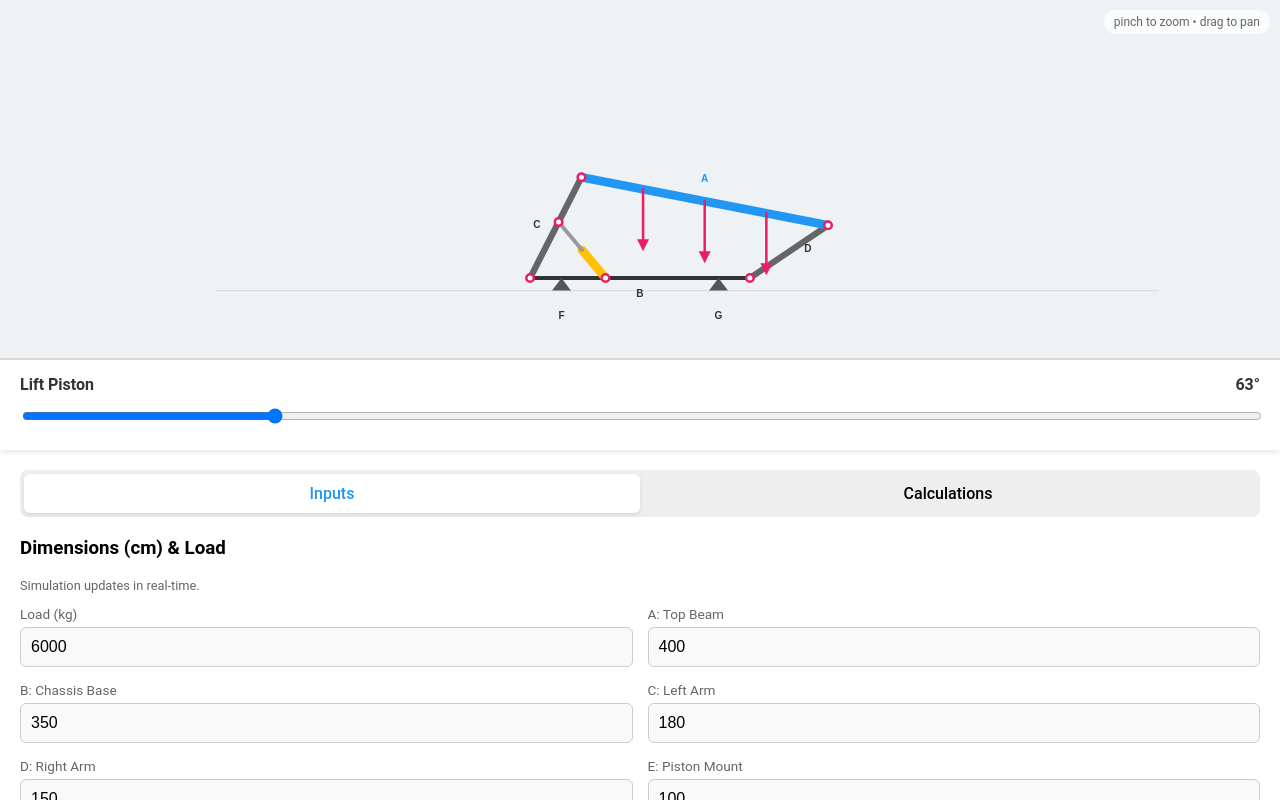
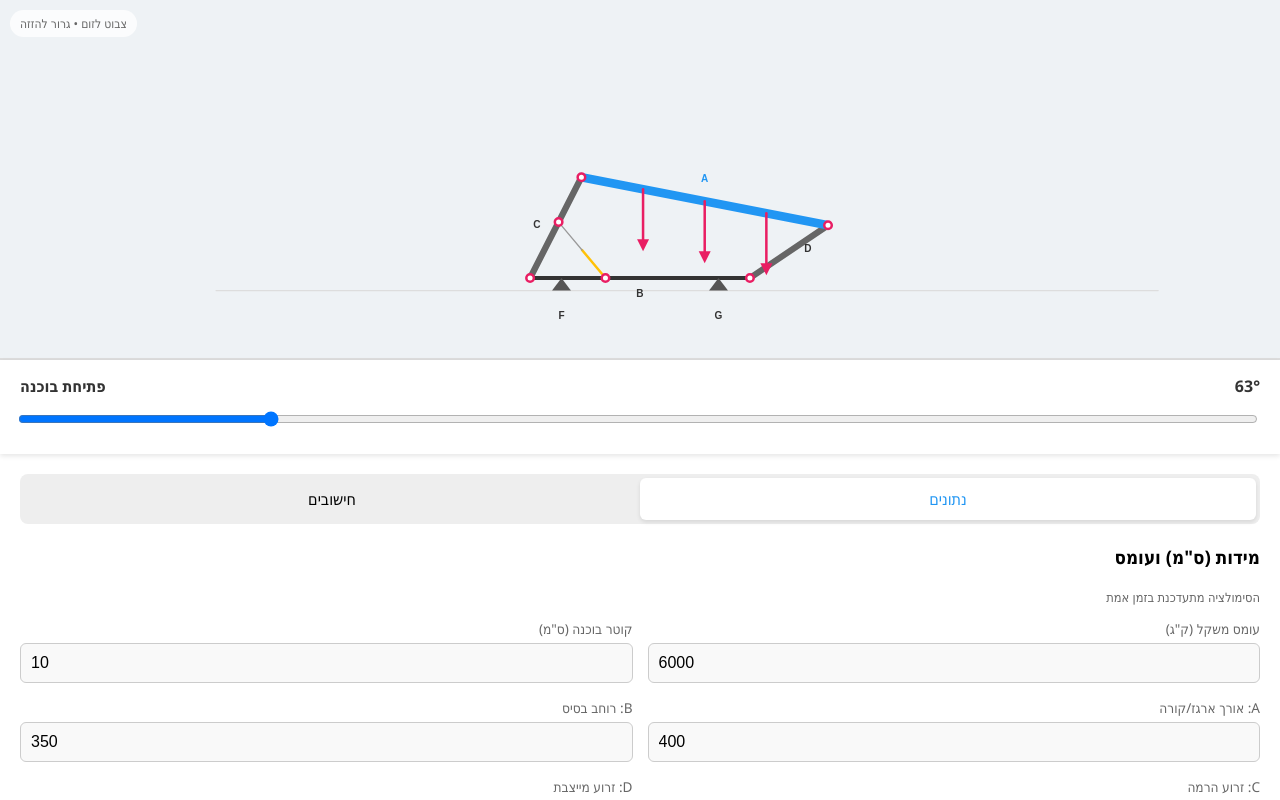
Before and after one commit to anas-website/Force-Calculator, a plain HTML site: page index.html in a window 1280 px wide. Drawn offline with nearby package versions, Linux system fonts and the light colour scheme.

Commit message:
Localize index.html to Hebrew
Updated the HTML document to support Hebrew language and right-to-left text direction. Translated various UI elements and comments to Hebrew.

```diff
--- a/index.html
+++ b/index.html
@@ -1,9 +1,9 @@
 <!DOCTYPE html>
-<html lang="en">
+<html lang="he" dir="rtl">
 <head>
     <meta charset="UTF-8">
     <meta name="viewport" content="width=device-width, initial-scale=1.0, maximum-scale=1.0, user-scalable=no">
-    <title>Detailed Mechanism Calculator</title>
+    <title>מחשבון מנגנון הרמה</title>
     <script src="https://polyfill.io/v3/polyfill.min.js?features=es6"></script>
     <script id="MathJax-script" async src="https://cdn.jsdelivr.net/npm/mathjax@3/es5/tex-mml-chtml.js"></script>
     <style>
@@ -13,29 +13,32 @@
             --load-color: #E91E63;
             --dark: #333;
             --light: #f5f5f5;
+            --panel: #ffffff;
         }
         * { box-sizing: border-box; -webkit-tap-highlight-color: transparent; }
         body {
-            font-family: Roboto, Helvetica, Arial, sans-serif;
+            font-family: 'Segoe UI', Tahoma, Geneva, Verdana, sans-serif;
             margin: 0; padding: 0;
             background: var(--light);
             height: 100vh; display: flex; flex-direction: column; overflow: hidden;
+            text-align: right;
         }
 
-        /* Canvas Area */
+        /* אזור הסימולציה */
         #canvas-container {
             position: relative; width: 100%; height: 45vh;
             background: #eef2f5; border-bottom: 2px solid #ddd;
             overflow: hidden; touch-action: none;
+            direction: ltr; /* הקנבס נשאר LTR לחישובים קואורדינטות */
         }
         canvas { display: block; width: 100%; height: 100%; }
         .zoom-hint {
-            position: absolute; top: 10px; right: 10px;
+            position: absolute; top: 10px; left: 10px; /* צד שמאל כי זה RTL */
             background: rgba(255,255,255,0.8); padding: 5px 10px;
             border-radius: 15px; font-size: 0.75rem; color: #666; pointer-events: none;
         }
 
-        /* Controls */
+        /* פס שליטה */
         .control-strip {
             background: #fff; padding: 15px 20px;
             box-shadow: 0 2px 5px rgba(0,0,0,0.1); z-index: 10; flex-shrink: 0;
@@ -44,9 +47,9 @@
             display: flex; justify-content: space-between;
             font-weight: bold; margin-bottom: 5px; color: var(--dark);
         }
-        input[type=range] { width: 100%; height: 30px; }
+        input[type=range] { width: 100%; height: 30px; direction: ltr; }
 
-        /* Data & Tabs */
+        /* אזור גלילה */
         .scroll-content {
             flex: 1; overflow-y: auto; padding: 20px; padding-bottom: 80px;
             background: #fff;
@@ -61,7 +64,7 @@
         }
         .tab.active { background: #fff; color: var(--primary); box-shadow: 0 2px 4px rgba(0,0,0,0.1); }
 
-        /* Inputs */
+        /* קלטים */
         .input-grid { display: grid; grid-template-columns: 1fr 1fr; gap: 15px; }
         .input-group label {
             display: block; font-size: 0.85rem; color: #666; margin-bottom: 5px;
@@ -69,22 +72,23 @@
         .input-group input {
             width: 100%; padding: 10px; font-size: 1rem;
             border: 1px solid #ccc; border-radius: 6px; background: #f9f9f9;
+            text-align: left; direction: ltr; /* מספרים באנגלית */
         }
 
-        /* Math Display */
+        /* תצוגת מתמטיקה */
         .math-block {
             background: #fff; border: 1px solid #eee; padding: 10px;
-            border-radius: 8px; overflow-x: auto; font-size: 0.85rem; margin-bottom: 15px;
+            border-radius: 8px; overflow-x: auto; font-size: 0.9rem; margin-bottom: 15px;
             box-shadow: 0 2px 4px rgba(0,0,0,0.05);
+            direction: ltr; text-align: left; /* מתמטיקה משמאל לימין */
         }
-        .math-section-title {
-            color: var(--primary); border-bottom: 1px solid #eee;
-            padding-bottom: 5px; margin-bottom: 10px; font-weight: bold;
+        .math-text-he {
+            direction: rtl; text-align: right; margin-bottom: 5px; color: #444; font-weight: bold;
         }
+
         .section { display: none; }
         .section.active { display: block; }
 
-        /* Loading indicator for MathJax */
         #mj-loading { font-size: 0.8rem; color: #999; text-align: center; margin-top: 5px; opacity: 0; transition: opacity 0.3s; }
         #mj-loading.show { opacity: 1; }
     </style>
@@ -92,62 +96,69 @@
 <body>
 
 <div id="canvas-container">
-    <div class="zoom-hint">pinch to zoom • drag to pan</div>
+    <div class="zoom-hint">צבוט לזום • גרור להזזה</div>
     <canvas id="simCanvas"></canvas>
 </div>
 
 <div class="control-strip">
-    <div class="slider-label"><span>Lift Piston</span><span id="angleDisplay">0°</span></div>
+    <div class="slider-label">
+        <span id="angleDisplay">0°</span>
+        <span>פתיחת בוכנה</span>
+    </div>
     <input type="range" id="liftSlider" min="0" max="100" value="20">
 </div>
 
 <div class="scroll-content">
     <div class="tabs">
-        <div class="tab active" onclick="switchTab('inputs', event)">Inputs</div>
-        <div class="tab" onclick="switchTab('calcs', event)">Calculations</div>
+        <div class="tab active" onclick="switchTab('inputs', event)">נתונים</div>
+        <div class="tab" onclick="switchTab('calcs', event)">חישובים</div>
     </div>
 
     <div id="tab-inputs" class="section active">
-        <h3 style="margin-top:0">Dimensions (cm) & Load</h3>
-        <p style="font-size:0.8rem; color:#666;">Simulation updates in real-time.</p>
+        <h3 style="margin-top:0">מידות (ס"מ) ועומס</h3>
+        <p style="font-size:0.8rem; color:#666;">הסימולציה מתעדכנת בזמן אמת</p>
+
         <div class="input-grid">
-            <div class="input-group"><label>Load (kg)</label><input type="number" id="inp_Load" value="6000"></div>
-            <div class="input-group"><label>A: Top Beam</label><input type="number" id="inp_A" value="400"></div>
-            <div class="input-group"><label>B: Chassis Base</label><input type="number" id="inp_B" value="350"></div>
-            <div class="input-group"><label>C: Left Arm</label><input type="number" id="inp_C" value="180"></div>
-            <div class="input-group"><label>D: Right Arm</label><input type="number" id="inp_D" value="150"></div>
-            <div class="input-group"><label>E: Piston Mount</label><input type="number" id="inp_E" value="100"></div>
-            <div class="input-group"><label>H: Piston Base X</label><input type="number" id="inp_H" value="120"></div>
-            <div class="input-group"><label>F: Left Support</label><input type="number" id="inp_F" value="50"></div>
-            <div class="input-group"><label>G: Right Support</label><input type="number" id="inp_G" value="50"></div>
+            <div class="input-group"><label>עומס משקל (ק"ג)</label><input type="number" id="inp_Load" value="6000"></div>
+            <div class="input-group"><label>קוטר בוכנה (ס"מ)</label><input type="number" id="inp_Diam" value="10"></div>
+
+            <div class="input-group"><label>A: אורך ארגז/קורה</label><input type="number" id="inp_A" value="400"></div>
+            <div class="input-group"><label>B: רוחב בסיס</label><input type="number" id="inp_B" value="350"></div>
+            <div class="input-group"><label>C: זרוע הרמה</label><input type="number" id="inp_C" value="180"></div>
+            <div class="input-group"><label>D: זרוע מייצבת</label><input type="number" id="inp_D" value="150"></div>
+            <div class="input-group"><label>E: מיקום חיבור בוכנה (על C)</label><input type="number" id="inp_E" value="100"></div>
+            <div class="input-group"><label>H: מיקום בסיס בוכנה</label><input type="number" id="inp_H" value="120"></div>
+            <div class="input-group"><label>F: תמיכה אחורית (מ-P1)</label><input type="number" id="inp_F" value="50"></div>
+            <div class="input-group"><label>G: תמיכה קדמית (מ-P4)</label><input type="number" id="inp_G" value="50"></div>
         </div>
     </div>
 
     <div id="tab-calcs" class="section">
-        <div id="mj-loading">Updating Math...</div>
+        <div id="mj-loading">מחשב...</div>
         <div id="math-display"></div>
     </div>
 </div>
 
 <script>
-// --- PHYSICS CORE ---
-const G_accel = 9.81;
-let params = { A:400, B:350, C:180, D:150, E:100, H:120, F:50, G:50, Load:6000 };
+// --- מנוע פיזיקלי ---
+// בחישוב סטטי פשוט בק"ג, אין צורך להכפיל ב-G (9.81) אם התוצאה הרצויה היא בק"ג-כוח
+let params = { A:400, B:350, C:180, D:150, E:100, H:120, F:50, G:50, Load:6000, Diam: 10 };
 
-// Geometry State
+// נקודות גיאומטריות
 let P1={x:0,y:0}, P2={x:0,y:0}, P3={x:0,y:0}, P4={x:0,y:0};
 let P_piston_base={x:0,y:0}, P_piston_head={x:0,y:0};
 let Sup_L={x:0,y:0}, Sup_R={x:0,y:0};
 
-// Camera State
+// מצלמה
 let cam = { x: 0, y: 0, scale: 1.0 };
 let isDragging = false;
 let lastTouch = { x:0, y:0, dist:0 };
 
-// MathJax Throttle
+// השהיית חישוב מתמטיקה
 let mathUpdateTimeout;
 
 function solveGeometry(sliderVal) {
+    // טווח זווית זרוע C: בין 45 ל-135 מעלות
     const angleC_deg = 45 + (sliderVal/100)*(135-45);
     const radC = angleC_deg * Math.PI / 180;
 
@@ -157,11 +168,11 @@ function solveGeometry(sliderVal) {
     Sup_L = {x: params.F, y: -20};
     Sup_R = {x: params.B - params.G, y: -20};
 
-    // P2 (Top of Link C)
+    // P2 (קצה עליון של C)
     P2.x = params.C * Math.cos(radC);
     P2.y = params.C * Math.sin(radC);
 
-    // P3 (Intersection)
+    // P3 (חיתוך מעגלים למציאת מיקום זרוע D ו-A)
     const d_base = Math.hypot(P4.x - P2.x, P4.y - P2.y);
     if (d_base > params.A + params.D || d_base < Math.abs(params.A - params.D) || d_base <= 1e-5) return null;
 
@@ -170,16 +181,16 @@ function solveGeometry(sliderVal) {
     const x2 = P2.x + a * (P4.x - P2.x) / d_base;
     const y2 = P2.y + a * (P4.y - P2.y) / d_base;
 
-    // Solution (Elbow Up)
+    // פתרון "מרפק למעלה"
     P3.x = x2 - h * (P4.y - P2.y) / d_base;
     P3.y = y2 + h * (P4.x - P2.x) / d_base;
 
-    // Piston Head
+    // ראש הבוכנה
     const ratio = params.E / params.C;
     P_piston_head.x = P2.x * ratio;
     P_piston_head.y = P2.y * ratio;
 
-    // Angles (Standard Position)
+    // זוויות
     const angA = Math.atan2(P3.y - P2.y, P3.x - P2.x);
     const angD = Math.atan2(P3.y - P4.y, P3.x - P4.x);
     const angPiston = Math.atan2(P_piston_head.y - P_piston_base.y, P_piston_head.x - P_piston_base.x);
@@ -189,63 +200,66 @@ function solveGeometry(sliderVal) {
 
 function solveForces(geo) {
     if(!geo) return null;
-    const W = params.Load * G_accel; // Newtons
+    const W = params.Load; // ק"ג כוח
 
-    // --- PART 1: BEAM A (Find F_d) ---
-    // Sum Moments about P2 = 0
-    // M_load = r_load x W. W is (0, -W).
+    // --- שלב 1: שיווי משקל קורה A (מציאת כוח בזרוע D) ---
+    // סיכום מומנטים סביב P2 = 0
+    // הנחה: עומס מפוזר שקול לכוח מרוכז במרכז הקורה
     const midA = { x: (P2.x+P3.x)/2, y: (P2.y+P3.y)/2 };
-    const r_load_x = (midA.x - P2.x)/100; // Meters
-    const r_load_y = (midA.y - P2.y)/100; // Meters
 
-    // Moment Load (Clockwise usually, depends on x) = - (rx * Wy - ry * Wx) => - (rx * -W) = rx*W
-    const M_load = r_load_x * W;
+    // זרוע המומנט של העומס (מרחק אופקי מ-P2)
+    const r_load_x = (midA.x - P2.x); // ס"מ
 
-    // Moment Force D. Fd acts at P3. r_D = P3 - P2.
-    const r_D_x = (P3.x - P2.x)/100; // Meters
-    const r_D_y = (P3.y - P2.y)/100; // Meters
+    // מומנט עומס (מומנט = כוח * מרחק)
+    // המרחק הוא היטל X כי כוח הכבידה פועל ב-Y
+    const M_load = r_load_x * W; // kg*cm
+
+    // מומנט מזרוע D. כוח D פועל בנקודה P3.
+    const r_D_x = (P3.x - P2.x); // ס"מ
+    const r_D_y = (P3.y - P2.y); // ס"מ
     const cosD = Math.cos(geo.angD);
     const sinD = Math.sin(geo.angD);
 
-    // Cross Product: r_x * F_y - r_y * F_x = Fd * (r_x * sinD - r_y * cosD)
+    // מכפלה וקטורית (Cross Product) לחישוב זרוע אפקטיבית
     const lever_D = r_D_x * sinD - r_D_y * cosD;
 
     let F_d = 0;
-    if(Math.abs(lever_D) > 1e-6) F_d = -M_load / lever_D;
+    if(Math.abs(lever_D) > 1e-4) F_d = -M_load / lever_D; // תוצאה בק"ג
 
-    // Reaction A->C (Newton 3rd Law)
-    // F_A_on_C = - (F_C_on_A) = W + F_d
-    // F_d vector:
+    // --- שלב 2: שיווי משקל זרוע C (מציאת כוח בוכנה) ---
+    // ראקציה מ-A ל-C היא הפוכה לכוח ש-C מפעיל על A
+    // משיקולי כוחות על A: F_C + F_D + W = 0
+    // לכן הכוח ש-A מפעיל על C הוא: F_A_on_C = W + F_D
+
     const F_d_x = F_d * cosD;
     const F_d_y = F_d * sinD;
-    const W_y = -W;
+    const W_y = -W; // כבידה למטה
 
-    // F_A_on_C
     const Fac_x = F_d_x;
     const Fac_y = F_d_y + W_y;
 
-    // --- PART 2: LINK C (Find Piston Force) ---
-    // Sum Moments about P1 = 0
-    // Moment from A acting at P2.
-    const P2_m_x = P2.x/100; // m
-    const P2_m_y = P2.y/100; // m
-    const M_from_A = P2_m_x * Fac_y - P2_m_y * Fac_x;
+    // סיכום מומנטים סביב P1 עבור זרוע C
+    // מומנט מהכוח שמגיע מ-A (פועל בנקודה P2)
+    const M_from_A = P2.x * Fac_y - P2.y * Fac_x;
 
-    // Moment from Piston acting at P_head
-    const P_head_m_x = P_piston_head.x/100;
-    const P_head_m_y = P_piston_head.y/100;
+    // מומנט מהבוכנה (פועל בנקודה P_head)
     const cosP = Math.cos(geo.angPiston);
     const sinP = Math.sin(geo.angPiston);
 
-    // Leverage of Piston
-    const lever_P = P_head_m_x * sinP - P_head_m_y * cosP;
+    // זרוע אפקטיבית של הבוכנה
+    const lever_P = P_piston_head.x * sinP - P_piston_head.y * cosP;
 
     let F_p = 0;
-    if(Math.abs(lever_P) > 1e-6) F_p = -M_from_A / lever_P;
+    if(Math.abs(lever_P) > 1e-4) F_p = -M_from_A / lever_P;
 
-    // --- Data for View ---
+    // לחץ הידראולי (אם יש קוטר)
+    // שטח מעגל = pi * r^2
+    const radius = params.Diam / 2;
+    const area = Math.PI * radius * radius;
+    const pressure = area > 0 ? F_p / area : 0;
+
     return {
-        W, F_d, F_p,
+        W, F_d, F_p, pressure,
         M_load, lever_D,
         Fac_x, Fac_y, M_from_A,
         lever_P,
@@ -254,7 +268,7 @@ function solveForces(geo) {
     };
 }
 
-// --- RENDER ---
+// --- ציור ---
 const canvas = document.getElementById('simCanvas');
 const ctx = canvas.getContext('2d');
 
@@ -273,8 +287,8 @@ function draw(geo) {
     const w = canvas.width; const h = canvas.height;
     ctx.clearRect(0, 0, w, h);
     if(!geo) {
-        ctx.fillStyle = "red"; ctx.font = "20px sans-serif"; ctx.textAlign = "center";
-        ctx.fillText("Invalid Geometry", w/2, h/2); return;
+        ctx.fillStyle = "red"; ctx.font = "20px Arial"; ctx.textAlign = "center";
+        ctx.fillText("שגיאה בגיאומטריה", w/2, h/2); return;
     }
 
     ctx.save();
@@ -288,36 +302,38 @@ function draw(geo) {
     const midpoint = (p1, p2) => ({x:(p1.x+p2.x)/2, y:(p1.y+p2.y)/2});
     const label = (txt, p, ox, oy, c='#333') => {
         ctx.save(); ctx.translate(p.x, p.y); ctx.scale(1, -1);
-        ctx.fillStyle=c; ctx.font='bold 16px sans-serif'; ctx.textAlign='center';
+        ctx.fillStyle=c; ctx.font='bold 16px Arial'; ctx.textAlign='center';
         ctx.fillText(txt, ox, -oy); ctx.restore();
     };
 
-    // Ground & B
+    // קרקע ובסיס
     line({x:-500, y:-20}, {x: 1000, y:-20}, '#ddd', 2);
     line(P1, P4, '#333', 6); label("B", midpoint(P1, P4), 0, -30);
 
-    // Supports
+    // תמיכות
     [Sup_L, Sup_R].forEach((p, i) => {
         ctx.fillStyle = '#555'; ctx.beginPath();
         ctx.moveTo(p.x, 0); ctx.lineTo(p.x-15, -20); ctx.lineTo(p.x+15, -20); ctx.fill();
         label(i===0?"F":"G", p, 0, -45);
     });
 
-    // Piston
-    ctx.lineWidth=14; ctx.strokeStyle=getComputedStyle(document.body).getPropertyValue('--accent');
+    // בוכנה
+    ctx.lineWidth=params.Diam * cam.scale / 4; // עובי ויזואלי יחסי
+    if(ctx.lineWidth < 4) ctx.lineWidth = 4;
+    ctx.strokeStyle=getComputedStyle(document.body).getPropertyValue('--accent');
     ctx.beginPath(); ctx.moveTo(P_piston_base.x, P_piston_base.y);
     const midP = midpoint(P_piston_base, P_piston_head);
     ctx.lineTo(midP.x, midP.y); ctx.stroke();
-    ctx.lineWidth=6; ctx.strokeStyle='#999';
+    ctx.lineWidth=ctx.lineWidth/2; ctx.strokeStyle='#999';
     ctx.beginPath(); ctx.moveTo(midP.x, midP.y); ctx.lineTo(P_piston_head.x, P_piston_head.y); ctx.stroke();
 
-    // Arms
+    // זרועות
     line(P1, P2, '#666', 10); label("C", midpoint(P1, P2), -30, 0);
     line(P4, P3, '#666', 10); label("D", midpoint(P4, P3), 30, 0);
     line(P2, P3, getComputedStyle(document.body).getPropertyValue('--primary'), 14);
     label("A", midpoint(P2, P3), 0, 30, getComputedStyle(document.body).getPropertyValue('--primary'));
 
-    // Load Arrows
+    // חיצי עומס
     ctx.fillStyle = getComputedStyle(document.body).getPropertyValue('--load-color');
     const arrL = 50/cam.scale; const hS = 12/cam.scale;
     for(let i=1; i<=3; i++) {
@@ -328,7 +344,7 @@ function draw(geo) {
         ctx.lineTo(px - hS/2, py - arrL); ctx.lineTo(px + hS/2, py - arrL); ctx.fill();
     }
 
-    // Joints
+    // מפרקים
     [P1, P2, P3, P4, P_piston_base, P_piston_head].forEach(p => {
         ctx.beginPath(); ctx.arc(p.x, p.y, 6, 0, Math.PI*2);
         ctx.fillStyle='#fff'; ctx.fill(); ctx.stroke();
@@ -337,9 +353,9 @@ function draw(geo) {
     ctx.restore();
 }
 
-// --- LOGIC LOOP ---
+// --- עדכון לולאה ---
 function updateLoop() {
-    ['A','B','C','D','E','H','F','G','Load'].forEach(k => params[k] = parseFloat(document.getElementById('inp_'+k).value) || 0);
+    ['A','B','C','D','E','H','F','G','Load','Diam'].forEach(k => params[k] = parseFloat(document.getElementById('inp_'+k).value) || 0);
     const sliderVal = parseFloat(document.getElementById('liftSlider').value);
 
     const geo = solveGeometry(sliderVal);
@@ -349,7 +365,6 @@ function updateLoop() {
         document.getElementById('angleDisplay').innerText = (geo.radC * 180/Math.PI).toFixed(0) + "°";
         const forces = solveForces(geo);
 
-        // Debounce MathJax updates to prevent freezing
         clearTimeout(mathUpdateTimeout);
         mathUpdateTimeout = setTimeout(() => updateMath(geo, forces), 100);
     }
@@ -361,36 +376,42 @@ function updateMath(geo, f) {
     const loading = document.getElementById('mj-loading');
     loading.classList.add('show');
 
-    // Helper formats
+    // פורמטים למספרים
     const deg = r => (r*180/Math.PI).toFixed(1);
-    const N = n => n.toFixed(0);
-    const D = n => n.toFixed(2);
-    const K = n => (n/1000).toFixed(2);
+    const N = n => n.toLocaleString('en-US', {maximumFractionDigits: 0}); // שלמים
+    const D = n => n.toFixed(2); // 2 עשרוניות
 
     const tex = `
-    <div class="math-section-title">1. Geometry & Components</div>
+    <div class="math-text-he">1. גיאומטריה ורכיבים</div>
     $$ \\theta_D = ${deg(geo.angD)}^\\circ \\implies \\cos=${D(f.cosD)}, \\sin=${D(f.sinD)} $$
     $$ \\theta_{Piston} = ${deg(geo.angPiston)}^\\circ \\implies \\cos=${D(f.cosP)}, \\sin=${D(f.sinP)} $$
 
-    <div class="math-section-title">2. Beam A Analysis (Find Force D)</div>
-    Sum moments about Pivot $P_2$: $\\sum M_{P2} = 0$
-    $$ M_{Load} = W \\cdot r_{load,x} = ${N(f.W)} \\cdot ${D(f.r_load_x)} = ${N(f.M_load)} \\text{ Nm} $$
+    <div class="math-text-he">2. ניתוח קורה A (מציאת כוח בזרוע D)</div>
+    <div class="math-text-he">סיכום מומנטים סביב ציר P2:</div>
+    $$ M_{Load} = W \\cdot r_{x} = ${N(f.W)} \\text{kg} \\cdot ${D(f.r_load_x)} \\text{cm} $$
+    $$ M_{Load} = ${N(f.M_load)} \\text{ kg}\\cdot\\text{cm} $$
+
+    <div class="math-text-he">חישוב הכוח במוט D כדי לאזן את המומנט:</div>
     $$ F_D = \\frac{M_{Load}}{r_{D,x}\\sin(\\theta_D) - r_{D,y}\\cos(\\theta_D)} $$
     $$ F_D = \\frac{${N(f.M_load)}}{(${D(f.r_D_x)} \\cdot ${D(f.sinD)}) - (${D(f.r_D_y)} \\cdot ${D(f.cosD)})} $$
-    $$ \\mathbf{F_D = ${N(f.F_d)} \\text{ N}} $$
+    $$ \\mathbf{F_D = ${N(f.F_d)} \\text{ kg}} $$
 
-    <div class="math-section-title">3. Link C Analysis (Find Piston Force)</div>
-    Sum moments about Pivot $P_1$: $\\sum M_{P1} = 0$
-    First, find Reaction Forces from A onto C ($F_{AC}$):
+    <div class="math-text-he">3. ניתוח זרוע C (מציאת כוח בוכנה)</div>
+    <div class="math-text-he">סיכום מומנטים סביב ציר P1. ראשית, הכוחות המגיעים מ-A:</div>
     $$ F_{AC,y} = F_{D,y} - W = (${N(f.F_d)}\\cdot${D(f.sinD)}) - ${N(f.W)} = ${N(f.Fac_y)} $$
     $$ F_{AC,x} = F_{D,x} = ${N(f.F_d)}\\cdot${D(f.cosD)} = ${N(f.Fac_x)} $$
 
-    Calculate Moment caused by $F_{AC}$ on $P_1$:
-    $$ M_{fromA} = P_{2,x} F_{AC,y} - P_{2,y} F_{AC,x} = ${N(f.M_from_A)} \\text{ Nm} $$
+    <div class="math-text-he">המומנט שיוצרים כוחות אלו על P1:</div>
+    $$ M_{fromA} = P_{2,x} F_{AC,y} - P_{2,y} F_{AC,x} = ${N(f.M_from_A)} \\text{ kg}\\cdot\\text{cm} $$
 
-    Solve for Piston Force ($F_p$):
-    $$ F_p = \\frac{M_{fromA}}{P_{head,x}\\sin(\\theta_p) - P_{head,y}\\cos(\\theta_p)} $$
-    $$ \\mathbf{F_{piston} = ${K(f.F_p)} \\text{ kN}} \\quad (${N(f.F_p)} \\text{ N}) $$
+    <div class="math-text-he">כוח הבוכנה הדרוש ($F_p$):</div>
+    $$ F_p = \\frac{M_{fromA}}{\\text{LeverArm}_{piston}} $$
+    $$ \\mathbf{F_{piston} = ${N(f.F_p)} \\text{ kg}} $$
+
+    <div class="math-text-he">4. לחץ הידראולי נדרש</div>
+    <div class="math-text-he">עבור קוטר בוכנה ${params.Diam} ס"מ:</div>
+    $$ P = \\frac{F}{Area} = \\frac{${N(f.F_p)}}{\\pi \\cdot (${params.Diam}/2)^2} $$
+    $$ \\mathbf{Pressure = ${D(f.pressure)} \\text{ kg}/\\text{cm}^2 \\ (Bar)} $$
     `;
 
     const el = document.getElementById('math-display');
@@ -402,7 +423,7 @@ function updateMath(geo, f) {
     }
 }
 
-// Gestures
+// ג'סטות (מגע)
 canvas.addEventListener('touchstart', e => {
     isDragging = true;
     if(e.touches.length === 2) {
@@ -425,13 +446,13 @@ canvas.addEventListener('touchmove', e => {
 }, {passive: false});
 canvas.addEventListener('touchend', () => isDragging = false);
 
-// Event Listeners
+// אירועים
 document.querySelectorAll('input').forEach(i => i.addEventListener('input', updateLoop));
 window.switchTab = function(t, e) {
     document.querySelectorAll('.section, .tab').forEach(d => d.classList.remove('active'));
     document.getElementById('tab-'+t).classList.add('active');
     e.target.classList.add('active');
-    if(t === 'calcs') updateLoop(); // Force math update
+    if(t === 'calcs') updateLoop();
 }
 
 initCanvas();
```
